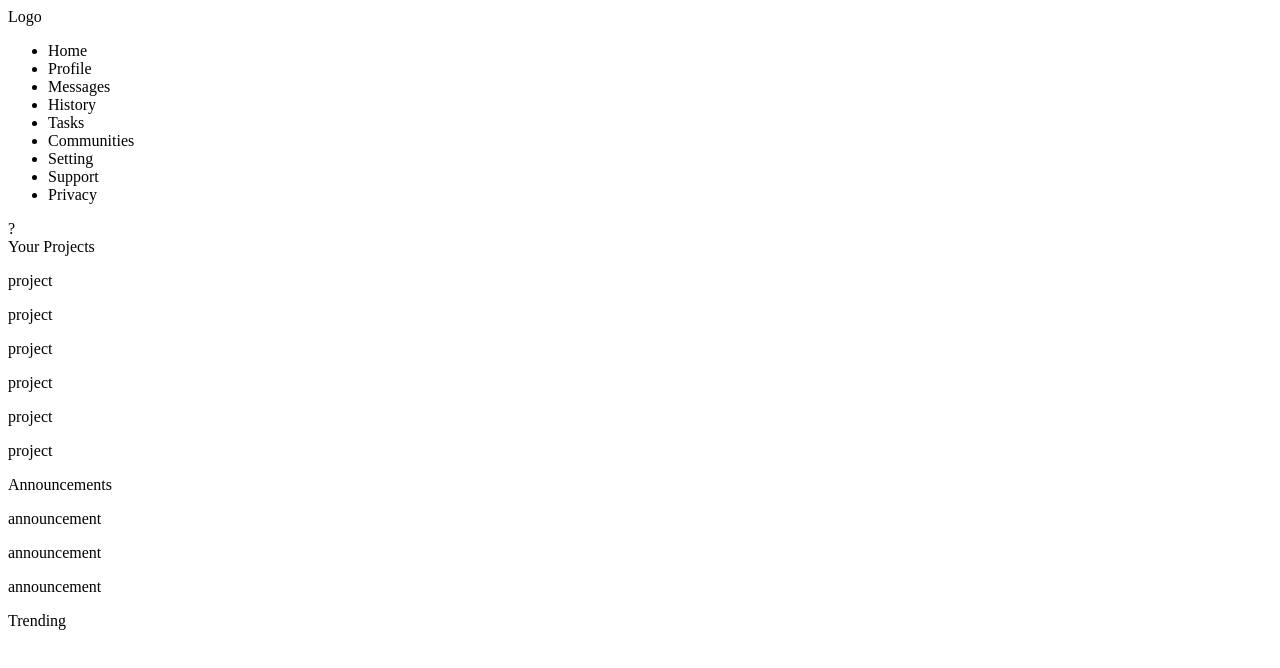
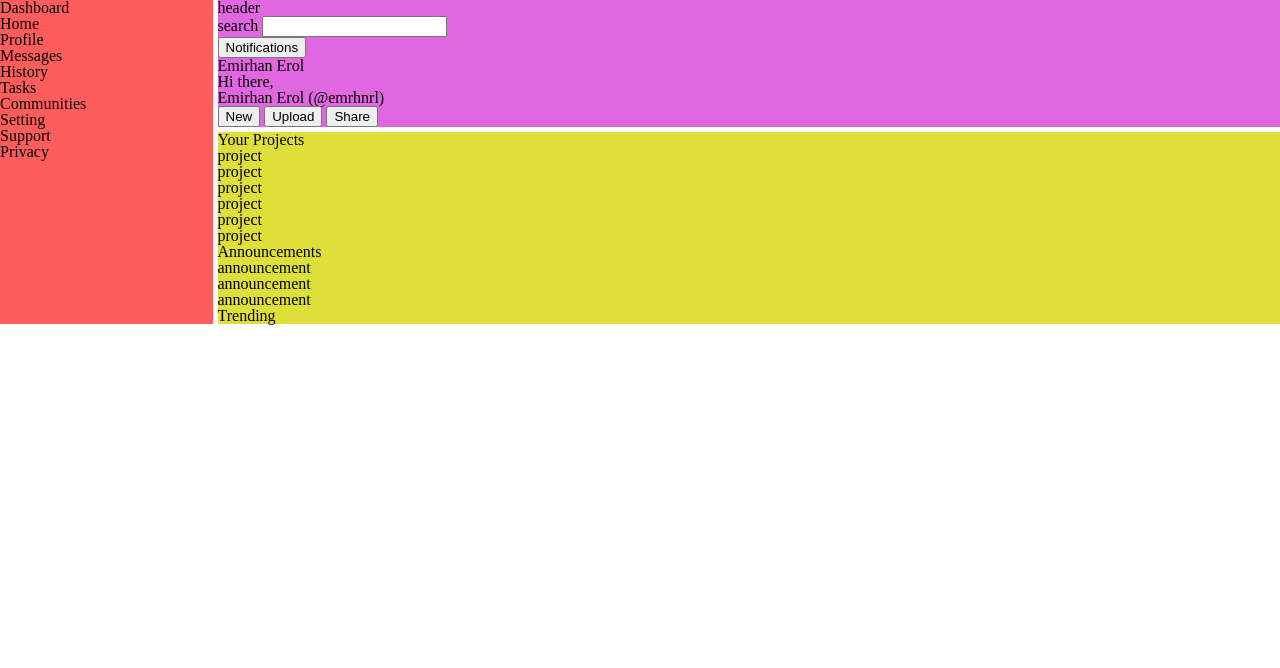
Before and after one commit to emrhnrl/Admin-Dashboard, a plain HTML site: page index.html in a window 1280 px wide. Drawn offline with Linux system fonts and the light colour scheme.

Commit message:
added reset.css and updates

```diff
--- a/index.html
+++ b/index.html
@@ -6,6 +6,7 @@
     <meta http-equiv="X-UA-Compatible" content="IE=edge">
     <meta name="viewport" content="width=device-width, initial-scale=1.0">
     <link rel="stylesheet" href="style.css">
+    <link rel="stylesheet" href="reset.css">
     <title>Admin Dashboard</title>
 </head>
 
@@ -13,21 +14,52 @@
     <div class="container">
 
         <div class="sidebar">
-            <div class="logo">Logo </div>
-            <ul>
-                <li>Home</li>
-                <li>Profile</li>
-                <li>Messages</li>
-                <li>History</li>
-                <li>Tasks</li>
-                <li>Communities</li>
-                <li>Setting</li>
-                <li>Support</li>
-                <li>Privacy</li>
+            <div class="sidebar-title">Dashboard </div>
+
+            <ul class="nav">
+
+                <li class="nav-item"><a href="#" class="nav-link"></a>Home</li>
+                <li class="nav-item"><a href="#" class="nav-link"></a>Profile</li>
+                <li class="nav-item"><a href="#" class="nav-link"></a>Messages</li>
+                <li class="nav-item"><a href="#" class="nav-link"></a>History</li>
+                <li class="nav-item"><a href="#" class="nav-link"></a>Tasks</li>
+                <li class="nav-item"><a href="#" class="nav-link"></a>Communities</li>
+            </ul>
+
+            <ul class="nav">
+                <li class="nav-item"><a href="#" class="nav-link"></a>Setting</li>
+                <li class="nav-item"><a href="#" class="nav-link"></a>Support</li>
+                <li class="nav-item"><a href="#" class="nav-link"></a>Privacy</li>
             </ul>
         </div>
 
-        <div class="header">?</div>
+        <header class="header">header
+            <div class="top">
+                <div class="search">
+                    <label for="search">search</label>
+                    <input type="search" for="search" id="search">
+                </div>
+                <div class="account">
+                    <button>Notifications</button>
+                    <div class="picture"></div>
+                    <p class="name">Emirhan Erol</p>
+                </div>
+            </div>
+            <div class="bottom">
+                <div class="profile">
+                    <div class="picture"></div>
+                    <div class="profile-name">
+                        <p class="greeting">Hi there,</p>
+                        <p class="name">Emirhan Erol <span class="username">(@emrhnrl)</span></p>
+                    </div>
+                </div>
+                <div class="buttons">
+                    <button class="btn">New</button>
+                    <button class="btn">Upload</button>
+                    <button class="btn">Share</button>
+                </div>
+            </div>
+        </header>
 
         <div class="main-content">
             <div class="projects">Your Projects
--- /dev/null
+++ b/reset.css
@@ -0,0 +1,48 @@
+/* http://meyerweb.com/eric/tools/css/reset/
+   v2.0 | 20110126
+   License: none (public domain)
+*/
+
+html, body, div, span, applet, object, iframe,
+h1, h2, h3, h4, h5, h6, p, blockquote, pre,
+a, abbr, acronym, address, big, cite, code,
+del, dfn, em, img, ins, kbd, q, s, samp,
+small, strike, strong, sub, sup, tt, var,
+b, u, i, center,
+dl, dt, dd, ol, ul, li,
+fieldset, form, label, legend,
+table, caption, tbody, tfoot, thead, tr, th, td,
+article, aside, canvas, details, embed,
+figure, figcaption, footer, header, hgroup,
+menu, nav, output, ruby, section, summary,
+time, mark, audio, video {
+	margin: 0;
+	padding: 0;
+	border: 0;
+	font-size: 100%;
+	font: inherit;
+	vertical-align: baseline;
+}
+/* HTML5 display-role reset for older browsers */
+article, aside, details, figcaption, figure,
+footer, header, hgroup, menu, nav, section {
+	display: block;
+}
+body {
+	line-height: 1;
+}
+ol, ul {
+	list-style: none;
+}
+blockquote, q {
+	quotes: none;
+}
+blockquote:before, blockquote:after,
+q:before, q:after {
+	content: '';
+	content: none;
+}
+table {
+	border-collapse: collapse;
+	border-spacing: 0;
+}
--- a/style.css
+++ b/style.css
@@ -0,0 +1,26 @@
+.container {
+    display: grid;
+    grid-template-columns: 1fr 5fr;
+    grid-template-rows: auto 1fr;
+    grid-template-areas:
+        'sidebar header'
+        'sidebar content';
+    gap: 5px;
+}
+
+.sidebar {
+    background: rgb(255, 92, 92);
+    grid-area: sidebar;
+
+}
+
+.header {
+    background: rgb(224, 103, 224);
+    grid-area: header;
+}
+
+.main-content {
+    background: rgb(223, 223, 58);
+    grid-area: content;
+
+}
```
